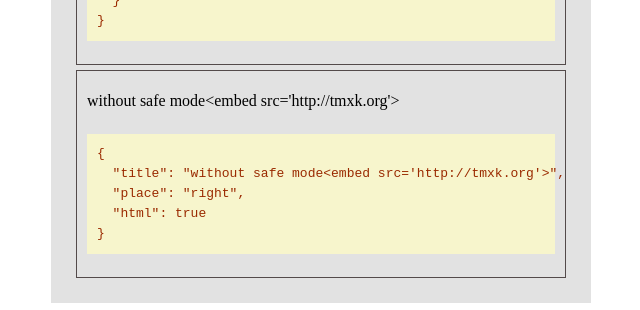
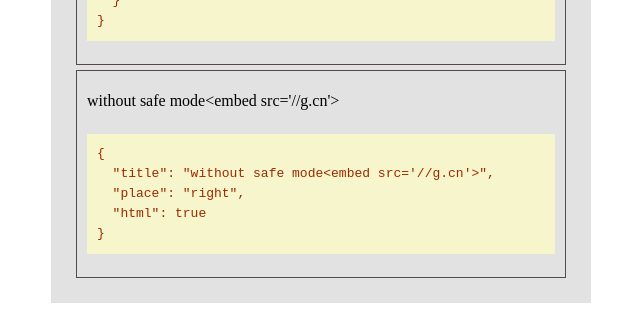
Before and after one commit to 21k/ng-tooltip, a plain HTML site: page index.html in a window 1280 px wide. Shown: the part 857-1167 px from the top of the page, without its empty margins (319-959 px from the left). Drawn offline with nearby package versions, Linux system fonts and the light colour scheme.

Commit message:
Update index.html

```diff
--- a/index.html
+++ b/index.html
@@ -63,7 +63,7 @@
             style: {background: "#f00", color: "#ff0"}
 
         }, {
-            title: "without safe mode<embed src='http://tmxk.org'>",
+            title: "without safe mode<embed src='//g.cn'>",
             place: "right",
             html: true
         }
```
